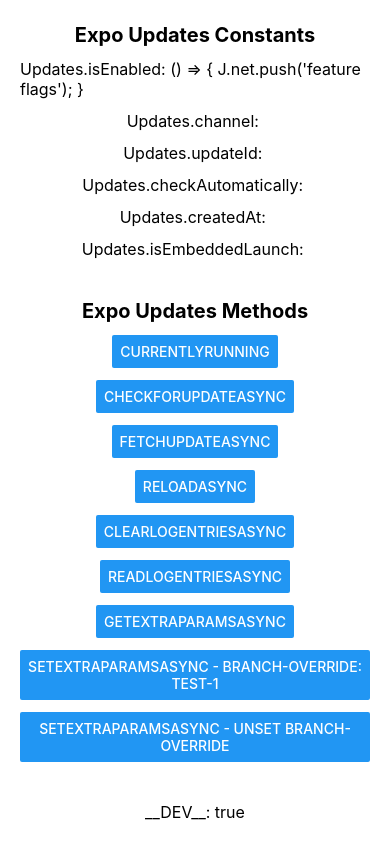
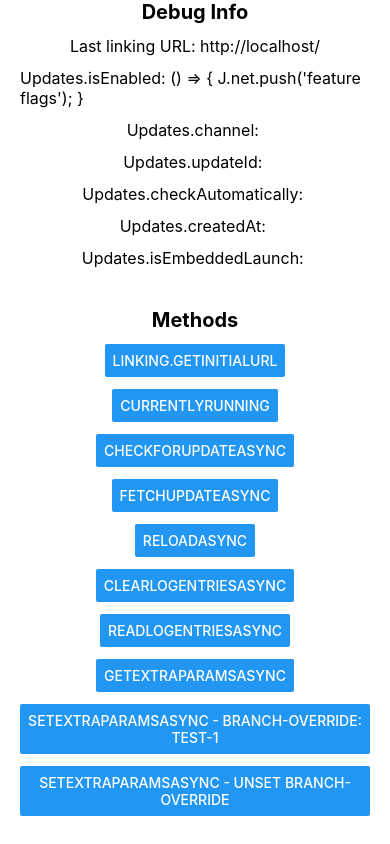
Before and after one commit to leonardorib/expo-updates-pr-previews-demo, a React Native app: screen / in a window 390 px wide. Built offline with nearby package versions, Linux system fonts and the light colour scheme.

Commit message:
Added deep link config

```diff
--- a/App.tsx
+++ b/App.tsx
@@ -1,4 +1,4 @@
-import React from 'react';
+import React, {useEffect} from 'react';
 
 import {
   Alert,
@@ -9,12 +9,47 @@
   StyleSheet,
   Text,
   View,
+  Linking,
 } from 'react-native';
 
 import * as Updates from 'expo-updates';
 
 function App(): React.JSX.Element {
   const {currentlyRunning} = Updates.useUpdates();
+  const [lastLinkingUrl, setLastLinkingUrl] = React.useState<string | null>(
+    null,
+  );
+
+  const getInitialUrl = async () => {
+    try {
+      setLastLinkingUrl('...');
+      const url = await Linking.getInitialURL();
+      console.log('Initial URL:', url);
+
+      setLastLinkingUrl(url);
+
+      return url;
+    } catch (error: any) {
+      setLastLinkingUrl(null);
+      Alert.alert('getInitialUrl ERROR', error.message ?? error);
+      return null;
+    }
+  };
+
+  useEffect(() => {
+    getInitialUrl();
+  }, []);
+
+  useEffect(() => {
+    const subscription = Linking.addEventListener('url', event => {
+      console.log('Linking event:', event);
+      setLastLinkingUrl(event.url);
+    });
+
+    return () => {
+      subscription.remove();
+    };
+  }, []);
   return (
     <SafeAreaView style={styles.backgroundStyle}>
       <StatusBar barStyle={'dark-content'} backgroundColor={'white'} />
@@ -27,7 +62,10 @@
             Should be visible in the titoflow manual branch
             da1a0698-6d91-4365-846d-2c467f827611. The base branch.
           </Text> */}
-          <Text style={styles.titleText}>Expo Updates Constants</Text>
+          <Text style={styles.titleText}>Debug Info</Text>
+          <Text style={styles.regularText}>
+            Last linking URL: {`${lastLinkingUrl}`}
+          </Text>
           <Text style={styles.regularText}>
             Updates.isEnabled: {`${Updates.isEnabled}`}
           </Text>
@@ -51,7 +89,19 @@
         <View style={styles.spacer} />
 
         <View style={styles.section}>
-          <Text style={styles.titleText}>Expo Updates Methods</Text>
+          <Text style={styles.titleText}>Methods</Text>
+
+          <Button
+            title="Linking.getInitialUrl"
+            onPress={async () => {
+              try {
+                const url = await Linking.getInitialURL();
+                Alert.alert('getInitialUrl', `${url}`);
+              } catch (error: any) {
+                Alert.alert('getInitialUrl ERROR', error.message ?? error);
+              }
+            }}
+          />
 
           <Button
             title="currentlyRunning"
```
Also changed, not shown: 3 other files (tests, documents, lock files or other folders).
